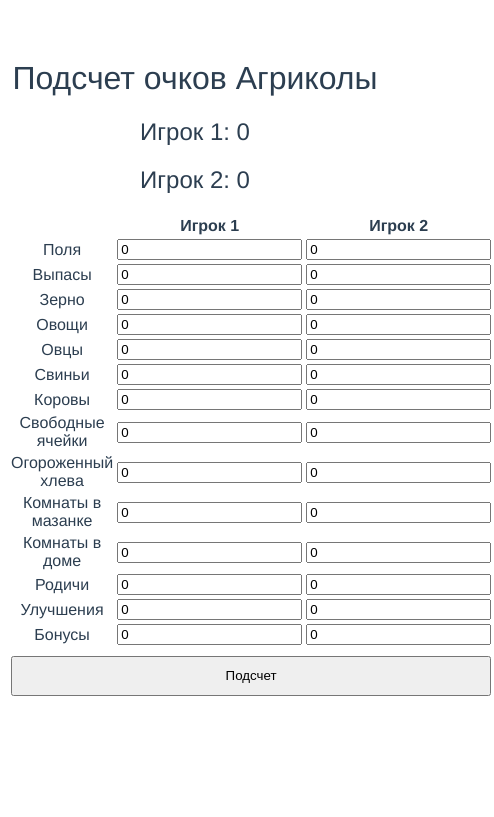
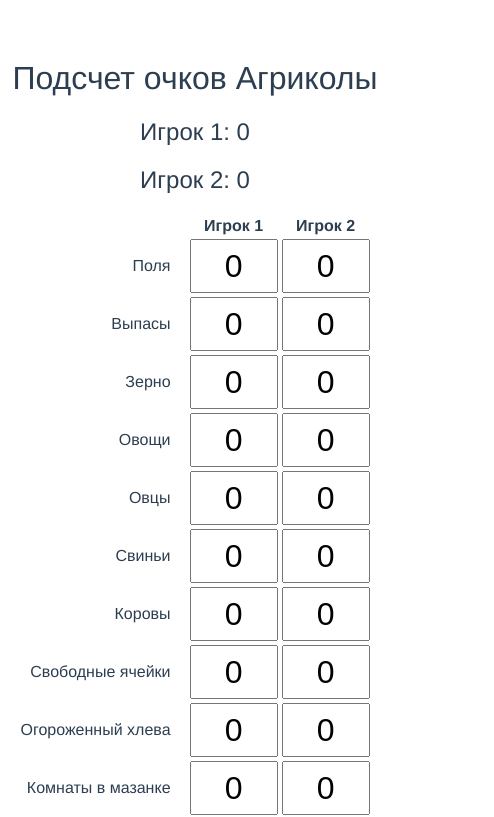
Before and after one commit to Hieropold/agricola-score, a Vue app: page / in a window 390 px wide. Shown: the top 817 px of the page, 494 px wide, since content can reach past the window. Built offline with nearby package versions, Linux system fonts and the light colour scheme.

Commit message:
More mobile-friendly layout.

```diff
--- a/src/components/Score.vue
+++ b/src/components/Score.vue
@@ -15,85 +15,85 @@
       <tbody>
 
       <tr>
-        <td>Поля</td>
+        <td class="score__label">Поля</td>
         <td><input v-model="fields1"></td>
         <td><input v-model="fields2"></td>
       </tr>
 
       <tr>
-        <td>Выпасы</td>
+        <td class="score__label">Выпасы</td>
         <td><input v-model="grazing1"></td>
         <td><input v-model="grazing2"></td>
       </tr>
 
       <tr>
-        <td>Зерно</td>
+        <td class="score__label">Зерно</td>
         <td><input v-model="grain1"></td>
         <td><input v-model="grain2"></td>
       </tr>
 
       <tr>
-        <td>Овощи</td>
+        <td class="score__label">Овощи</td>
         <td><input v-model="vegetables1"></td>
         <td><input v-model="vegetables2"></td>
       </tr>
 
       <tr>
-        <td>Овцы</td>
+        <td class="score__label">Овцы</td>
         <td><input v-model="sheep1"></td>
         <td><input v-model="sheep2"></td>
       </tr>
 
       <tr>
-        <td>Свиньи</td>
+        <td class="score__label">Свиньи</td>
         <td><input v-model="pigs1"></td>
         <td><input v-model="pigs2"></td>
       </tr>
 
       <tr>
-        <td>Коровы</td>
+        <td class="score__label">Коровы</td>
         <td><input v-model="cows1"></td>
         <td><input v-model="cows2"></td>
       </tr>
 
       <tr>
-        <td>Свободные ячейки</td>
+        <td class="score__label">Свободные ячейки</td>
         <td><input v-model="freecells1"></td>
         <td><input v-model="freecells2"></td>
       </tr>
 
       <tr>
-        <td>Огороженный хлева</td>
+        <td class="score__label">Огороженный хлева</td>
         <td><input v-model="cowsheds1"></td>
         <td><input v-model="cowsheds2"></td>
       </tr>
 
       <tr>
-        <td>Комнаты в мазанке</td>
+        <td class="score__label">Комнаты в мазанке</td>
         <td><input v-model="clayrooms1"></td>
         <td><input v-model="clayrooms2"></td>
       </tr>
 
       <tr>
-        <td>Комнаты в доме</td>
+        <td class="score__label">Комнаты в доме</td>
         <td><input v-model="stonerooms1"></td>
         <td><input v-model="stonerooms2"></td>
       </tr>
 
       <tr>
-        <td>Родичи</td>
+        <td class="score__label">Родичи</td>
         <td><input v-model="workers1"></td>
         <td><input v-model="workers2"></td>
       </tr>
 
       <tr>
-        <td>Улучшения</td>
+        <td class="score__label">Улучшения</td>
         <td><input v-model="improvements1"></td>
         <td><input v-model="improvements2"></td>
       </tr>
 
       <tr>
-        <td>Бонусы</td>
+        <td class="score__label">Бонусы</td>
         <td><input v-model="bonus1"></td>
         <td><input v-model="bonus2"></td>
       </tr>
@@ -213,9 +213,29 @@
     color: #42b983;
   }
 
+  table {
+    margin: 0 auto;
+  }
+
+  .score__label {
+    text-align: right;
+    padding-right: 1rem;
+  }
+
+  input {
+    width: 5rem;
+    height: 3rem;
+    text-align: center;
+    font-size: 2rem;
+  }
+
   button {
     width: 100%;
-    height: 3em;
-    margin-top: 0.5em;
+    height: 5rem;
+    margin-top: 0.5rem;
+    background-color: #006b0b;
+    color: white;
+    border: 0;
+    font-size: 2rem;
   }
 </style>
```
